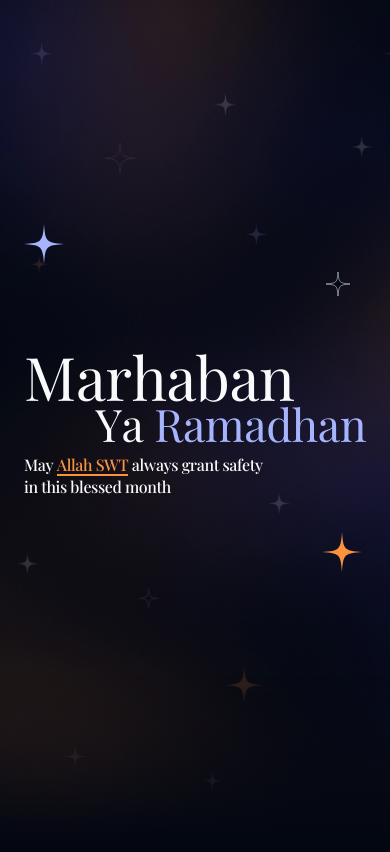
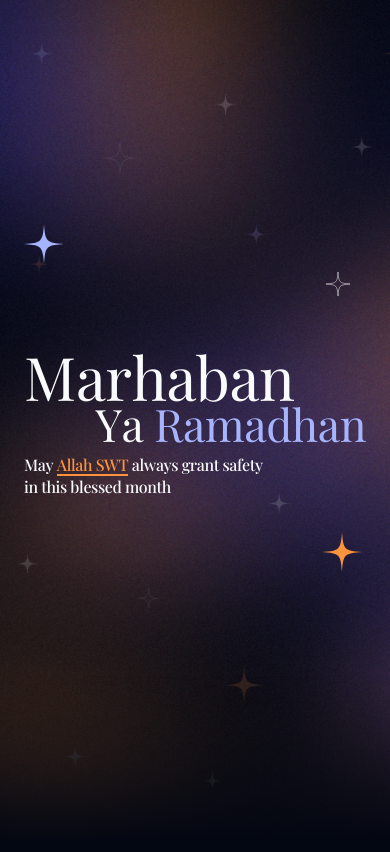
Before and after one commit to zeavelle/moon, a Next.js app: page / in a window 390 px wide. Shown: the top 852 px of the page. Built offline with nearby package versions, Linux system fonts and the light colour scheme; a web font is replaced by a local one.

Commit message:
CHANGE // change opacity to autoAlpha

```diff
--- a/app/globals.css
+++ b/app/globals.css
@@ -30,7 +30,12 @@ body {
   font-kerning: none;
 }
 
-
+.title-wrapper .char {
+  visibility: hidden;
+}
+.desc .char {
+  visibility: hidden;
+}
 
 .title-wrapper > .line:nth-child(2) {
   text-align: end !important;
@@ -38,7 +43,7 @@ body {
 
 @media screen and (max-width: 640px) {
   .wrapper {
-    background: url("../public/background-1.webp"), linear-gradient(transparent 80%, #030712);
+    background: url("../public/background.webp"), linear-gradient(transparent 80%, #030712);
     background-blend-mode: darken;
     background-size: cover;
     background-repeat: no-repeat;
--- a/app/page.jsx
+++ b/app/page.jsx
@@ -27,7 +27,7 @@ export default function Home() {
       })
       .from(titleText.chars, {
         y: 70,
-        opacity: 0,
+        autoAlpha: 0,
         duration: 1,
         delay: 0.5,
         ease: "back.out(1.7)",
@@ -40,7 +40,7 @@ export default function Home() {
         {
           y: 70,
           duration: 1,
-          opacity: 0,
+          autoAlpha: 0,
           ease: "back.out(1.7)",
           stagger: {
             amount: 0.7,
@@ -123,7 +123,7 @@ export default function Home() {
     <div className="h-[1000vh] overflow-x-hidden">
       <div className="h-[100svh] flex flex-col justify-center px-6 relative wrapper">
         <Star className="fill-indigo-300 w-10 top-56 star-1" />
-        <Star className="fill-gray-950 w-6 top-[17rem] right-10 star-2" stroke="#f9fafb" />
+        <Star className="fill-gray-950/0 w-6 top-[17rem] right-10 star-2" stroke="#f9fafb" />
         <Star className="fill-orange-400 w-10 bottom-[17rem] right-7 star-3" />
         <div className="header">
           <div className="flex flex-col self-start w-full mb-2 title-wrapper" ref={titleRef}>
```
Also changed, not shown: public/background-1.webp (deleted), public/background.webp (added).
